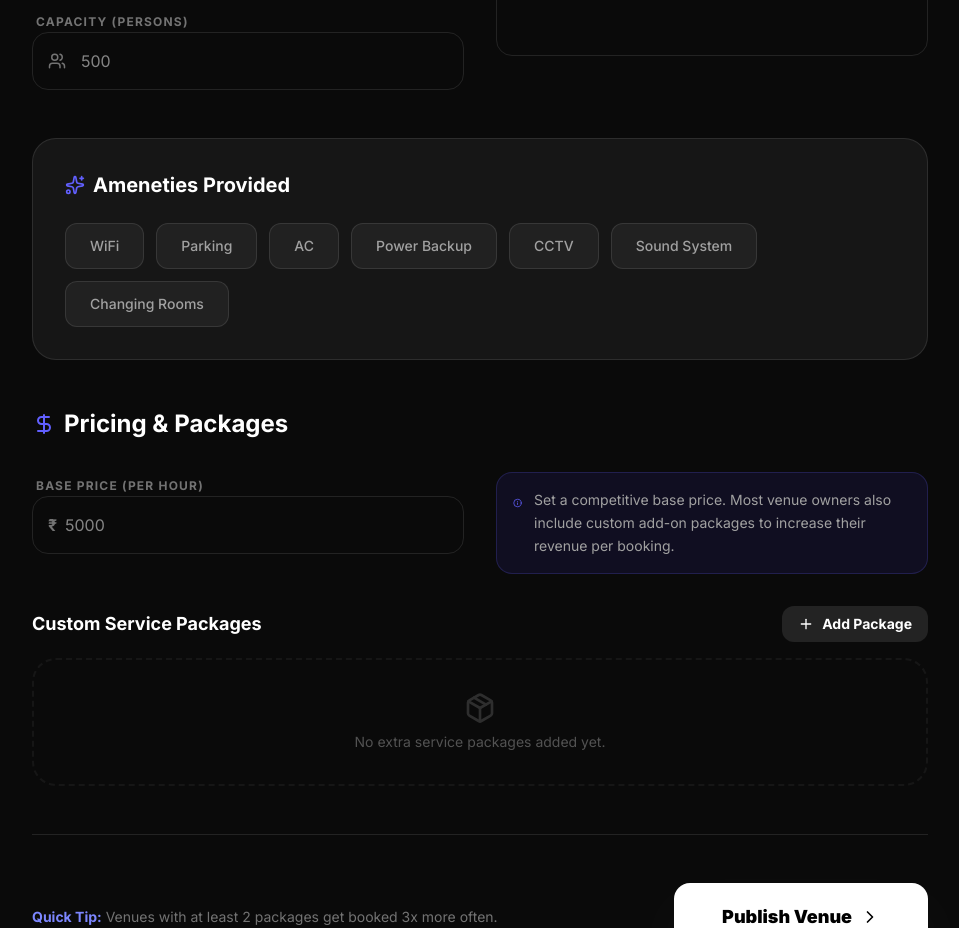
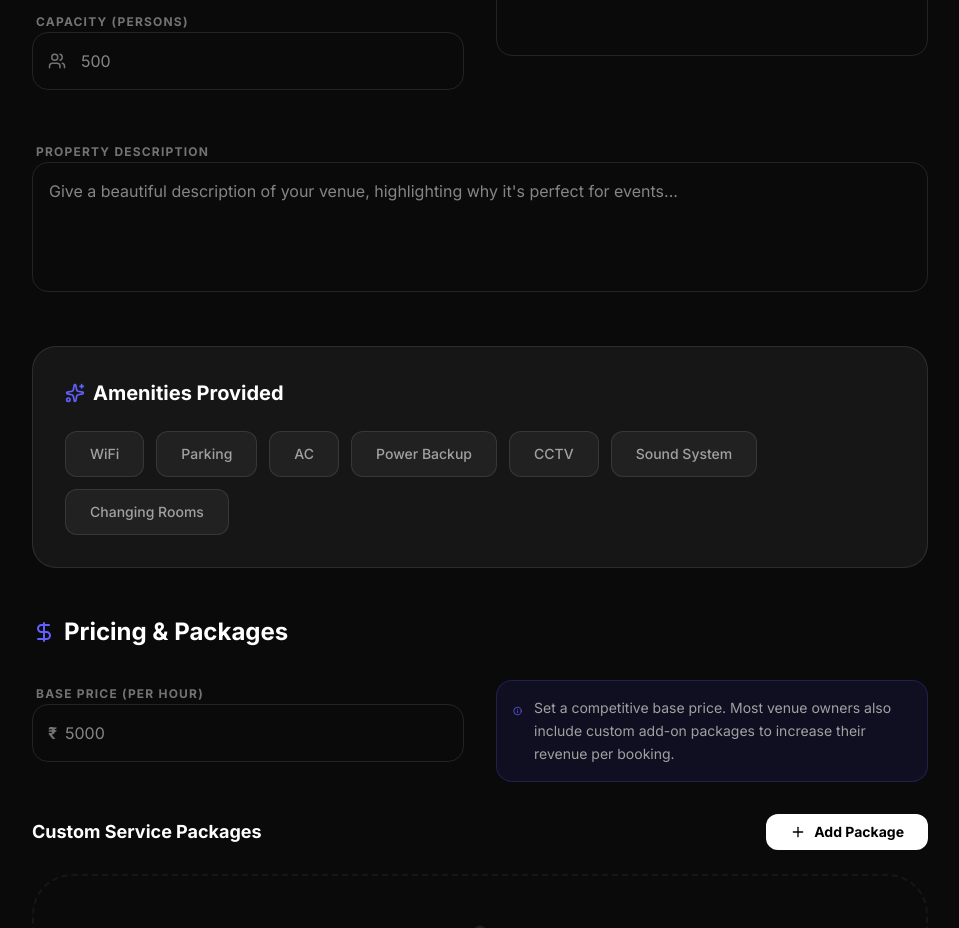
Before and after one commit to sajidbaba1/UrbanVenue, a Next.js app in the folder client/: page /dashboard/owner/add-venue in a window 1280 px wide. Shown: the part 480-1408 px from the top of the page, without its empty margins (160-1119 px from the left). Built offline with nearby package versions, Linux system fonts and the light colour scheme.

Commit message:
Debug: Added backend logging and frontend error visibility for venue creation

```diff
--- a/client/src/app/dashboard/owner/add-venue/page.tsx
+++ b/client/src/app/dashboard/owner/add-venue/page.tsx
@@ -31,28 +31,28 @@ export default function AddVenuePage() {
     pricePerHour: '',
     type: 'Marriage Hall',
     amenities: [] as string[],
-    addons: [] as { name: string; price: string; priceType: string }[]
+    addons: [] as { name: string; price: number; priceType: string; description: string }[]
   });
 
   const amenitiesList = ['WiFi', 'Parking', 'AC', 'Power Backup', 'CCTV', 'Sound System', 'Changing Rooms'];
   const venueTypes = ['Marriage Hall', 'Party Garden', 'Conference Room', 'Rooftop', 'Studio'];
 
-  const handleAddAddon = () => {
+  const addAddon = () => {
     setFormData({
       ...formData,
-      addons: [...formData.addons, { name: '', price: '', priceType: 'fixed' }]
+      addons: [...formData.addons, { name: '', price: 0, priceType: 'fixed', description: '' }]
     });
   };
 
-  const handleRemoveAddon = (index: number) => {
+  const updateAddon = (index: number, field: string, value: any) => {
     const newAddons = [...formData.addons];
-    newAddons.splice(index, 1);
+    newAddons[index] = { ...newAddons[index], [field]: value };
     setFormData({ ...formData, addons: newAddons });
   };
 
-  const handleAddonUpdate = (index: number, field: string, value: string) => {
+  const removeAddon = (index: number) => {
     const newAddons = [...formData.addons];
-    newAddons[index] = { ...newAddons[index], [field]: value };
+    newAddons.splice(index, 1);
     setFormData({ ...formData, addons: newAddons });
   };
 
@@ -61,16 +61,15 @@ export default function AddVenuePage() {
     setLoading(true);
     try {
       const token = localStorage.getItem('token');
-      const res = await axios.post('http://localhost:5000/api/venues', formData, {
-        headers: {
-            Authorization: `Bearer ${token}`
-        }
+      await axios.post('http://localhost:5000/api/venues', formData, {
+        headers: { Authorization: `Bearer ${token}` }
       });
       alert('Venue created successfully!');
       router.push('/dashboard/owner');
-    } catch (err) {
+    } catch (err: any) {
       console.error('Failed to create venue', err);
-      alert('Error creating venue. Make sure you are logged in as an Owner.');
+      const msg = err.response?.data?.message || 'Error creating venue. Make sure you are logged in as an Owner.';
+      alert(msg);
     } finally {
       setLoading(false);
     }
@@ -174,11 +173,23 @@ export default function AddVenuePage() {
             </div>
           </div>
 
-          {/* Section 2: Ameneties */}
+          <div className="space-y-6">
+             <label className="text-xs font-bold text-neutral-500 uppercase tracking-widest pl-1">Property Description</label>
+             <textarea
+                required
+                placeholder="Give a beautiful description of your venue, highlighting why it's perfect for events..."
+                rows={4}
+                value={formData.description}
+                onChange={(e) => setFormData({...formData, description: e.target.value})}
+                className="w-full bg-white/5 border border-white/10 rounded-2xl p-4 focus:border-indigo-600 outline-none transition-all resize-none"
+             />
+          </div>
+
+          {/* Section 2: Amenities */}
           <div className="p-8 rounded-3xl bg-white/5 border border-white/10">
             <h2 className="text-xl font-bold mb-6 flex items-center gap-2">
               <Sparkles size={20} className="text-indigo-500" />
-              Ameneties Provided
+              Amenities Provided
             </h2>
             <div className="flex flex-wrap gap-3">
               {amenitiesList.map(amenity => (
@@ -192,11 +203,10 @@ export default function AddVenuePage() {
                   }}
                   className={`px-6 py-3 rounded-xl border cursor-pointer transition-all font-medium text-sm flex items-center gap-2 ${
                     formData.amenities.includes(amenity)
-                    ? 'bg-indigo-600 border-indigo-600 text-white'
+                    ? 'bg-indigo-600 border-indigo-600 text-white shadow-lg shadow-indigo-600/20'
                     : 'bg-white/5 border-white/10 text-neutral-400 hover:border-white/20'
                   }`}
                 >
-                  {formData.amenities.includes(amenity) && <CheckCircle size={14} />}
                   {amenity}
                 </div>
               ))}
@@ -236,68 +246,68 @@ export default function AddVenuePage() {
             </div>
 
             {/* Dynamic Add-ons */}
-            <div className="space-y-4">
+            <div className="space-y-6">
               <div className="flex items-center justify-between">
                 <h3 className="text-lg font-bold">Custom Service Packages</h3>
                 <button
                   type="button"
-                  onClick={handleAddAddon}
-                  className="bg-white/10 hover:bg-white/20 px-4 py-2 rounded-xl text-sm font-bold flex items-center gap-2 transition-all"
+                  onClick={addAddon}
+                  className="bg-white text-black px-6 py-2 rounded-xl text-sm font-bold flex items-center gap-2 transition-all hover:bg-neutral-200"
                 >
                   <Plus size={16} />
                   Add Package
                 </button>
               </div>
 
-              <div className="space-y-3">
-                <AnimatePresence>
+              <div className="space-y-4">
+                <AnimatePresence mode='popLayout'>
                   {formData.addons.map((addon, index) => (
                     <motion.div
                       key={index}
-                      initial={{ opacity: 0, scale: 0.95 }}
-                      animate={{ opacity: 1, scale: 1 }}
+                      initial={{ opacity: 0, y: 10 }}
+                      animate={{ opacity: 1, y: 0 }}
                       exit={{ opacity: 0, scale: 0.95 }}
-                      className="grid grid-cols-1 md:grid-cols-12 gap-3 bg-white/5 p-4 rounded-2xl border border-white/10 items-end"
+                      className="grid grid-cols-1 md:grid-cols-12 gap-4 bg-white/5 p-6 rounded-[32px] border border-white/10 items-end shadow-xl shadow-black/20"
                     >
-                      <div className="md:col-span-6 space-y-1">
-                        <label className="text-[10px] font-bold text-neutral-500 uppercase">Package Name</label>
+                      <div className="md:col-span-5 space-y-2">
+                        <label className="text-[10px] font-black text-neutral-500 uppercase tracking-widest pl-1">Service Name</label>
                         <input
                           type="text"
                           placeholder="e.g. Deluxe Catering (100 Guests)"
                           value={addon.name}
-                          onChange={(e) => handleAddonUpdate(index, 'name', e.target.value)}
-                          className="w-full bg-black/40 border border-white/5 rounded-xl p-3 text-sm focus:border-indigo-600 outline-none"
+                          onChange={(e) => updateAddon(index, 'name', e.target.value)}
+                          className="w-full bg-neutral-900 border border-white/5 rounded-2xl p-4 text-sm focus:border-indigo-600 outline-none transition-colors"
                         />
                       </div>
-                      <div className="md:col-span-3 space-y-1">
-                        <label className="text-[10px] font-bold text-neutral-500 uppercase">Price (₹)</label>
+                      <div className="md:col-span-3 space-y-2">
+                        <label className="text-[10px] font-black text-neutral-500 uppercase tracking-widest pl-1">Rate (₹)</label>
                         <input
                           type="number"
                           placeholder="0"
                           value={addon.price}
-                          onChange={(e) => handleAddonUpdate(index, 'price', e.target.value)}
-                          className="w-full bg-black/40 border border-white/5 rounded-xl p-3 text-sm focus:border-indigo-600 outline-none"
+                          onChange={(e) => updateAddon(index, 'price', e.target.value)}
+                          className="w-full bg-neutral-900 border border-white/5 rounded-2xl p-4 text-sm focus:border-indigo-600 outline-none transition-colors"
                         />
                       </div>
-                      <div className="md:col-span-2 space-y-1">
-                        <label className="text-[10px] font-bold text-neutral-500 uppercase">Unit</label>
+                      <div className="md:col-span-3 space-y-2">
+                        <label className="text-[10px] font-black text-neutral-500 uppercase tracking-widest pl-1">Payment Basis</label>
                         <select
                           value={addon.priceType}
-                          onChange={(e) => handleAddonUpdate(index, 'priceType', e.target.value)}
-                          className="w-full bg-black/40 border border-white/5 rounded-xl p-3 text-sm focus:border-indigo-600 outline-none"
+                          onChange={(e) => updateAddon(index, 'priceType', e.target.value)}
+                          className="w-full bg-neutral-900 border border-white/5 rounded-2xl p-4 text-sm focus:border-indigo-600 outline-none appearance-none cursor-pointer"
                         >
-                          <option value="fixed" className="bg-neutral-900">Fixed</option>
-                          <option value="per_guest" className="bg-neutral-900">Per Guest</option>
-                          <option value="hourly" className="bg-neutral-900">Hourly</option>
+                          <option value="fixed">Fixed Rate</option>
+                          <option value="per_guest">Per Guest</option>
+                          <option value="hourly">Per Hour</option>
                         </select>
                       </div>
                       <div className="md:col-span-1 flex justify-end">
                         <button
                           type="button"
-                          onClick={() => handleRemoveAddon(index)}
-                          className="w-11 h-11 bg-red-500/10 text-red-500 hover:bg-red-500 hover:text-white rounded-xl flex items-center justify-center transition-all"
+                          onClick={() => removeAddon(index)}
+                          className="w-12 h-12 bg-red-500/10 text-red-500 hover:bg-red-500 hover:text-white rounded-2xl flex items-center justify-center transition-all shadow-lg active:scale-90"
                         >
-                          <Trash2 size={18} />
+                          <Trash2 size={20} />
                         </button>
                       </div>
                     </motion.div>
@@ -305,26 +315,27 @@ export default function AddVenuePage() {
                 </AnimatePresence>
 
                 {formData.addons.length === 0 && (
-                  <div className="text-center py-8 border-2 border-dashed border-white/5 rounded-3xl text-neutral-600">
-                    <Package size={32} className="mx-auto mb-2 opacity-50" />
-                    <p className="text-sm">No extra service packages added yet.</p>
+                  <div className="text-center py-12 border-2 border-dashed border-white/5 rounded-[40px] text-neutral-600">
+                    <Package size={40} className="mx-auto mb-3 opacity-30" />
+                    <p className="text-sm font-medium">No extra packages have been added yet.</p>
                   </div>
                 )}
               </div>
             </div>
           </div>
 
-          <div className="pt-12 border-t border-white/10 flex flex-col md:flex-row items-center justify-between gap-6">
-            <div className="text-neutral-500 text-sm">
-              <span className="text-indigo-400 font-bold">Quick Tip:</span> Venues with at least 2 packages get booked 3x more often.
+          <div className="pt-12 border-t border-white/10 flex flex-col md:flex-row items-center justify-between gap-8">
+            <div className="text-neutral-500 text-sm max-w-sm">
+              <span className="text-indigo-400 font-bold block mb-1">Quick Strategy Tip:</span>
+              Venues with at least 2 service packages (like Catering or DJ) see a 300% increase in total revenue per event.
             </div>
             <button
               type="submit"
               disabled={loading}
-              className="w-full md:w-auto px-12 py-5 bg-white text-black hover:bg-indigo-500 hover:text-white rounded-2xl font-black text-lg transition-all active:scale-95 disabled:opacity-50 flex items-center justify-center gap-2 shadow-2xl shadow-white/5"
+              className="w-full md:w-auto px-16 py-6 bg-white text-black hover:bg-indigo-600 hover:text-white rounded-[24px] font-black text-xl transition-all active:scale-95 disabled:opacity-50 flex items-center justify-center gap-2 shadow-2xl shadow-indigo-600/10"
             >
-              {loading ? "Publishing..." : "Publish Venue"}
-              <ChevronRight size={20} />
+              {loading ? "Publishing Space..." : "Publish Listing"}
+              <ChevronRight size={24} />
             </button>
           </div>
         </form>
@@ -332,11 +343,3 @@ export default function AddVenuePage() {
     </div>
   );
 }
-
-function CheckCircle({ size }: { size: number }) {
-  return (
-    <svg width={size} height={size} viewBox="0 0 24 24" fill="none" stroke="currentColor" strokeWidth="3" strokeLinecap="round" strokeLinejoin="round">
-      <polyline points="20 6 9 17 4 12" />
-    </svg>
-  );
-}
```
Also changed, not shown: 1 other file (tests, documents, lock files or other folders).
